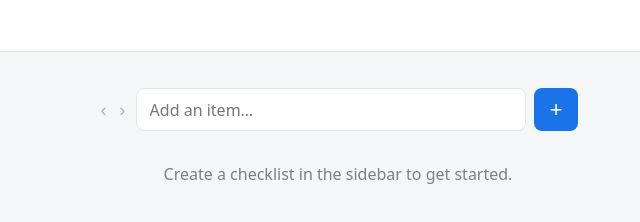
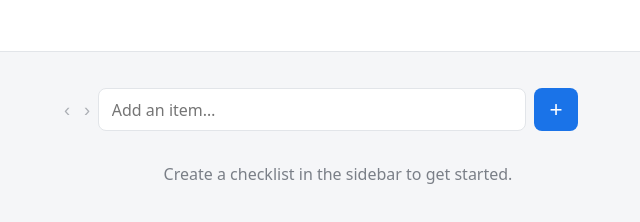
Before and after one commit to danielott/checklist, a website built with Vite: page index.html in a window 1280 px wide. Shown: the top 222 px of the page, 438-1078 px from the left. Built offline with nearby package versions, Linux system fonts and the light colour scheme.

Commit message:
Align add-item input with target depth, chevrons hang to the left

```diff
--- a/src/style.css
+++ b/src/style.css
@@ -258,9 +258,12 @@ body.sidebar-collapsed #sidebar {
   display: flex;
   gap: 0.5rem;
   margin-top: 0.75rem;
+  position: relative;
   transition: margin-left 0.15s ease;
 }
 
+/* The chevrons hang to the left of the form so the input's left edge lines
+   up exactly with the indent of the depth being added to. */
 #outdent-button,
 #indent-button {
   font-size: 1.15rem;
@@ -272,7 +275,17 @@ body.sidebar-collapsed #sidebar {
   cursor: pointer;
   padding: 0 0.15rem;
   border-radius: 0.3rem;
-  flex-shrink: 0;
+  position: absolute;
+  top: 50%;
+  transform: translateY(-50%);
+}
+
+#outdent-button {
+  right: calc(100% + 1.6rem);
+}
+
+#indent-button {
+  right: calc(100% + 0.35rem);
 }
 
 #outdent-button:hover:enabled,
```
